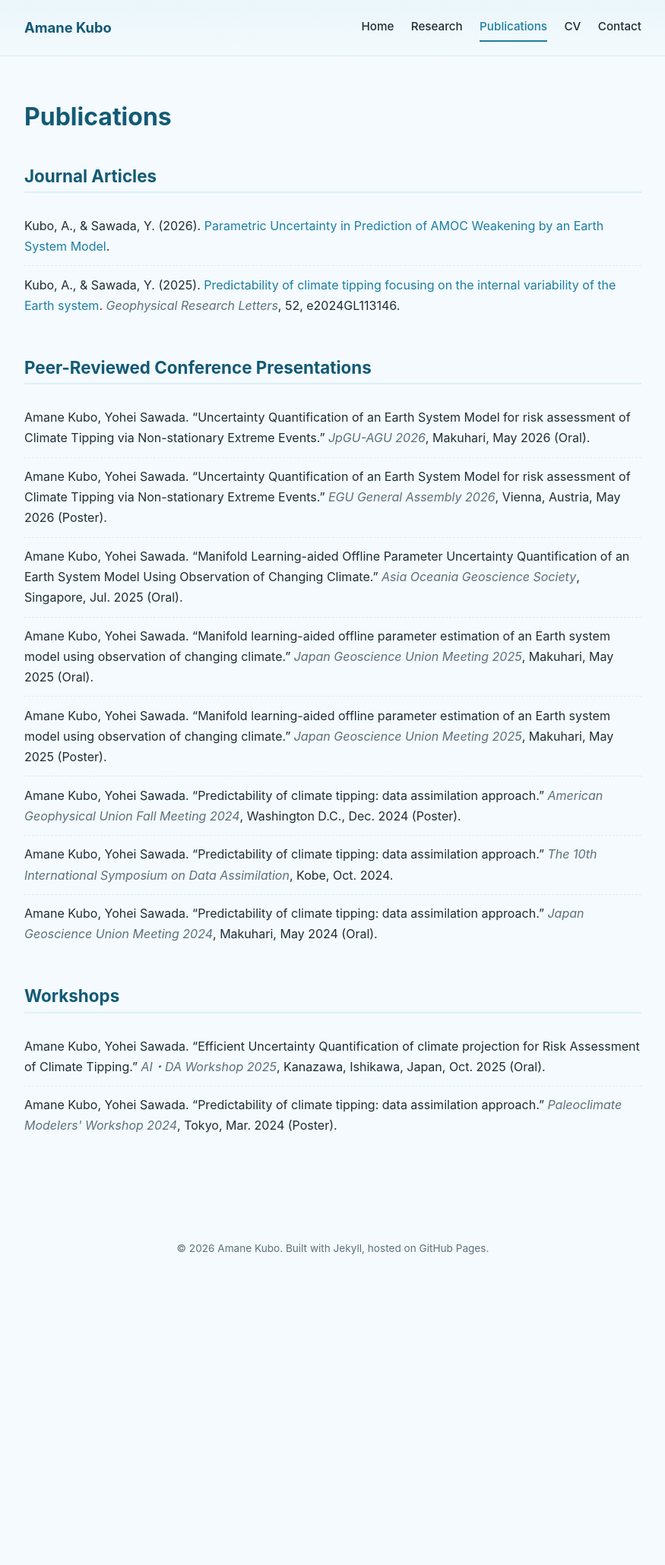
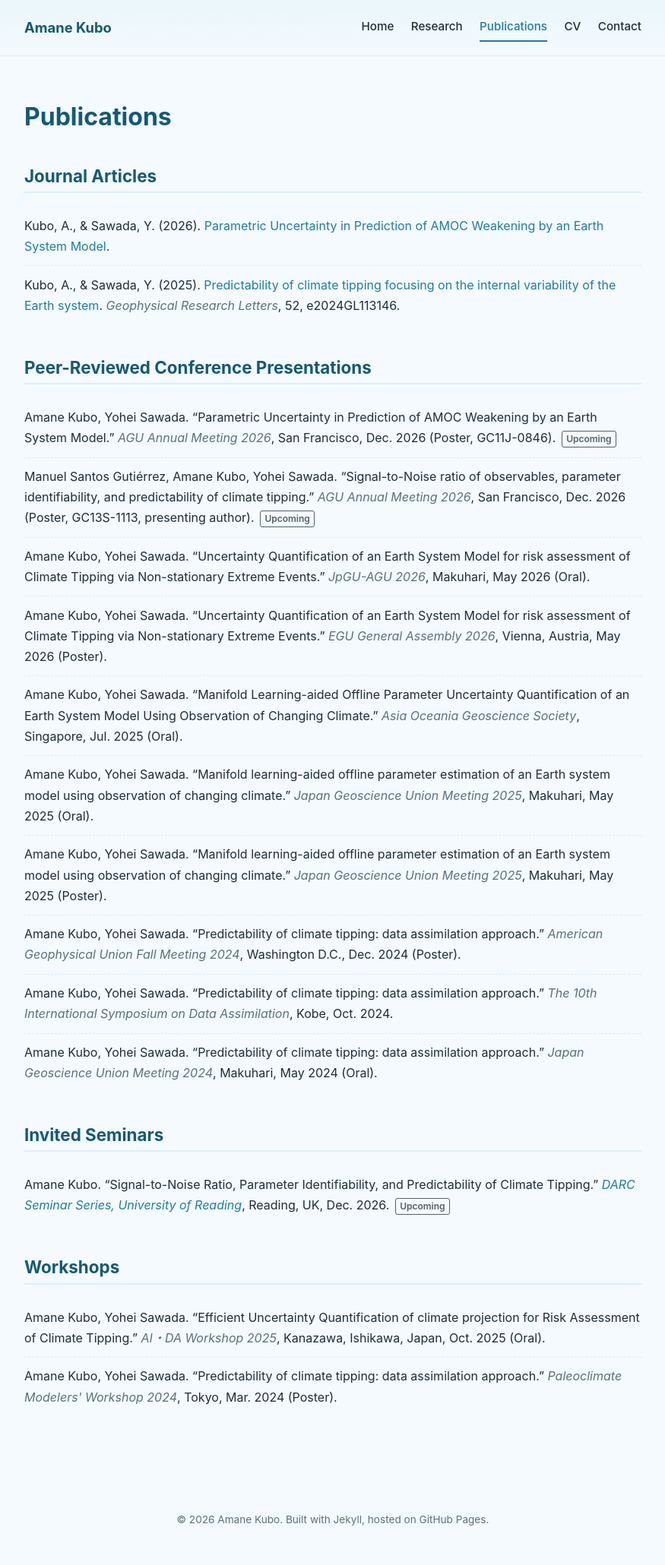
Before and after one commit to okomenama/okomenama.github.io, a Jekyll site: the page built from publications.md, in a window 1280 px wide. Shown: the whole page at 76% size, without its empty margins (202-1077 px from the left). Built offline with Jekyll 4.4.1, drawn with Linux system fonts in a browser that asks for light colours; before the commit the page ends 1703 px from its top, so only the background shows below that.

Commit message:
Add upcoming DARC seminar and AGU26 posters
Show upcoming talks on the home page (auto-hidden after their date at
build time), add an Invited Seminars section and Upcoming badges on the
publications page.

Co-Authored-By: Claude Opus 5.5 <noreply@anthropic.com>

```diff
--- a/_data/cv.yml
+++ b/_data/cv.yml
@@ -91,6 +91,31 @@ publications:
 
 presentations:
   - authors: "Amane Kubo, Yohei Sawada"
+    title: "Parametric Uncertainty in Prediction of AMOC Weakening by an Earth System Model"
+    venue: "AGU Annual Meeting 2026"
+    location: "San Francisco"
+    date: "Dec. 2026"
+    date_iso: "2026-12-07"
+    type: "Poster, GC11J-0846"
+    category: "Peer-reviewed Conference"
+  - authors: "Manuel Santos Gutiérrez, Amane Kubo, Yohei Sawada"
+    title: "Signal-to-Noise ratio of observables, parameter identifiability, and predictability of climate tipping"
+    venue: "AGU Annual Meeting 2026"
+    location: "San Francisco"
+    date: "Dec. 2026"
+    date_iso: "2026-12-07"
+    type: "Poster, GC13S-1113, presenting author"
+    category: "Peer-reviewed Conference"
+  - authors: "Amane Kubo"
+    title: "Signal-to-Noise Ratio, Parameter Identifiability, and Predictability of Climate Tipping"
+    venue: "DARC Seminar Series, University of Reading"
+    location: "Reading, UK"
+    date: "Dec. 2026"
+    date_iso: "2026-12-02"
+    type: "Seminar"
+    category: "Invited Seminar"
+    url: "https://ourresearch.reading.ac.uk/met-darc/news-and-events/darc-seminar-series/"
+  - authors: "Amane Kubo, Yohei Sawada"
     title: "Uncertainty Quantification of an Earth System Model for risk assessment of Climate Tipping via Non-stationary Extreme Events"
     venue: "JpGU-AGU 2026"
     location: "Makuhari"
--- a/assets/css/style.scss
+++ b/assets/css/style.scss
@@ -265,3 +265,15 @@ main {
   .interests-list { columns: 1; }
   .profile { flex-direction: column; align-items: flex-start; }
 }
+
+.pub-upcoming {
+  display: inline-block;
+  margin-left: 0.25em;
+  padding: 0 0.45em;
+  font-size: 0.75em;
+  font-weight: 600;
+  border: 1px solid currentColor;
+  border-radius: 3px;
+  opacity: 0.75;
+  vertical-align: middle;
+}
--- a/publications.md
+++ b/publications.md
@@ -5,6 +5,8 @@ permalink: /publications/
 ---
 
 # Publications
+
+{% assign today = site.time | date: "%Y-%m-%d" %}
 
 ## Journal Articles
 
@@ -23,7 +25,19 @@ permalink: /publications/
 {% for p in site.data.cv.presentations %}
   {% if p.category == "Peer-reviewed Conference" %}
   <li>
-    {{ p.authors }}. “{{ p.title }}.” <span class="pub-venue">{{ p.venue }}</span>{% if p.location %}, {{ p.location }}{% endif %}, {{ p.date }}{% if p.type and p.type != "" %} ({{ p.type }}){% endif %}.
+    {{ p.authors }}. “{{ p.title }}.” <span class="pub-venue">{{ p.venue }}</span>{% if p.location %}, {{ p.location }}{% endif %}, {{ p.date }}{% if p.type and p.type != "" %} ({{ p.type }}){% endif %}.{% if p.date_iso and p.date_iso >= today %} <span class="pub-upcoming">Upcoming</span>{% endif %}
+  </li>
+  {% endif %}
+{% endfor %}
+</ul>
+
+## Invited Seminars
+
+<ul class="pub-list">
+{% for p in site.data.cv.presentations %}
+  {% if p.category == "Invited Seminar" %}
+  <li>
+    {{ p.authors }}. “{{ p.title }}.” <span class="pub-venue">{% if p.url and p.url != "" %}<a href="{{ p.url }}" target="_blank" rel="noopener">{{ p.venue }}</a>{% else %}{{ p.venue }}{% endif %}</span>{% if p.location %}, {{ p.location }}{% endif %}, {{ p.date }}.{% if p.date_iso and p.date_iso >= today %} <span class="pub-upcoming">Upcoming</span>{% endif %}
   </li>
   {% endif %}
 {% endfor %}
@@ -35,7 +49,7 @@ permalink: /publications/
 {% for p in site.data.cv.presentations %}
   {% if p.category == "Workshop" %}
   <li>
-    {{ p.authors }}. “{{ p.title }}.” <span class="pub-venue">{{ p.venue }}</span>{% if p.location %}, {{ p.location }}{% endif %}, {{ p.date }}{% if p.type and p.type != "" %} ({{ p.type }}){% endif %}.
+    {{ p.authors }}. “{{ p.title }}.” <span class="pub-venue">{{ p.venue }}</span>{% if p.location %}, {{ p.location }}{% endif %}, {{ p.date }}{% if p.type and p.type != "" %} ({{ p.type }}){% endif %}.{% if p.date_iso and p.date_iso >= today %} <span class="pub-upcoming">Upcoming</span>{% endif %}
   </li>
   {% endif %}
 {% endfor %}
```
Also changed, not shown: index.md (+15 -0 lines).
